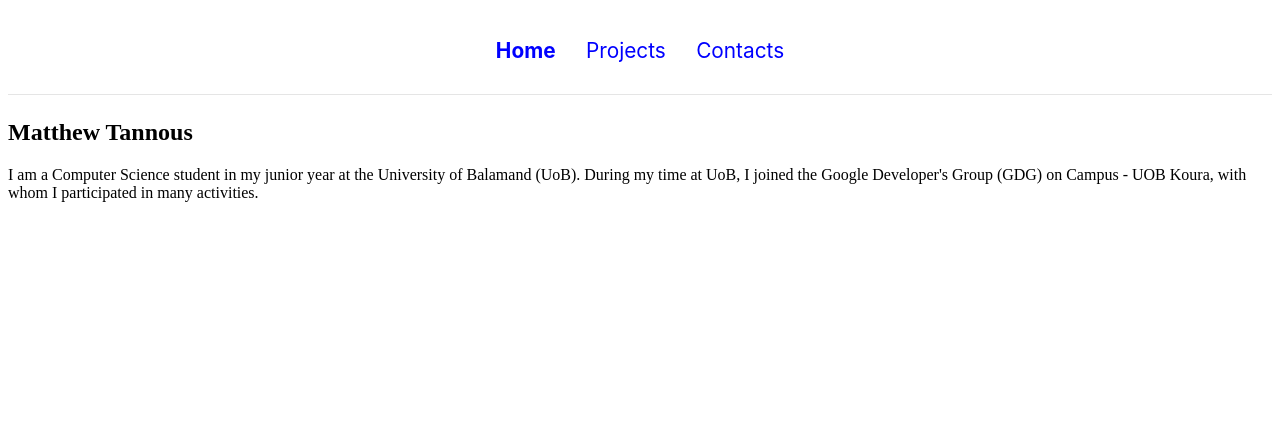
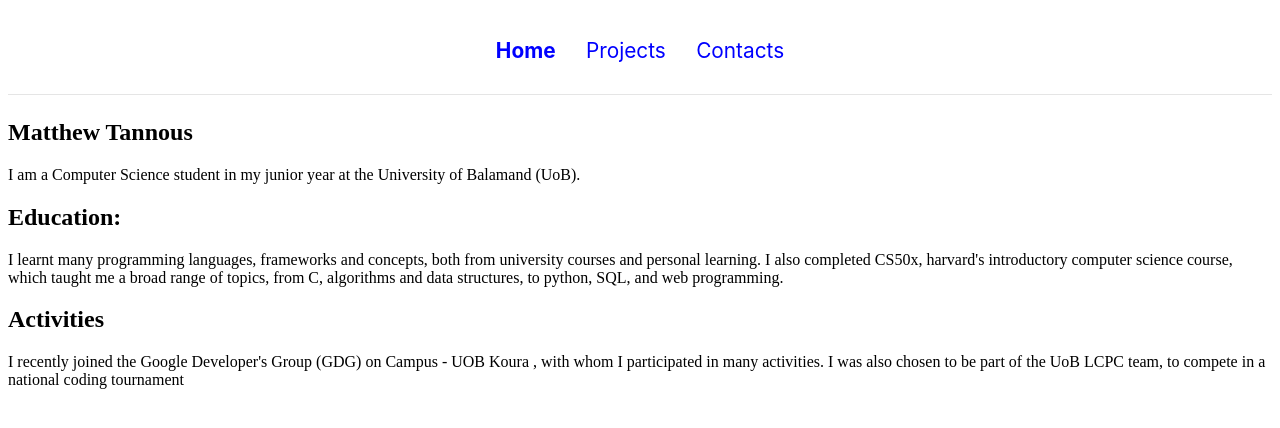
Before and after one commit to matthewtannous/matthewtannous.github.io, a Jekyll site: the page built from index.html, in a window 1280 px wide. Shown: the top 428 px of the page. Built offline with Jekyll 4.4.1, drawn with Linux system fonts in a browser that asks for light colours.

Commit message:
Update index.html

```diff
--- a/index.html
+++ b/index.html
@@ -5,10 +5,18 @@ title: Home
 
 <h1> {{ site.title }}</h1>
 
-<!-- <h2>Student at University of Balamand</h2> -->
+I am a Computer Science student in my junior year at the University of Balamand (UoB).
 
-<p>
-    I am a Computer Science student in my junior year at the University of Balamand (UoB).
-    During my time at UoB, I joined the Google Developer's Group (GDG) on Campus - UOB Koura,
-    with whom I participated in many activities.
-</p>
+<div>
+<h2>Education:</h2>
+I learnt many programming languages, frameworks and concepts, both from university courses and personal learning.
+
+I also completed CS50x, harvard's introductory computer science course, which taught me a broad range of topics, from C, algorithms and data structures, to python, SQL, and web programming.
+</div>
+
+<div>
+<h2>Activities</h2>
+I recently joined the Google Developer's Group (GDG) on Campus - UOB Koura , with whom I participated in many activities.
+
+I was also chosen to be part of the UoB LCPC team, to compete in a national coding tournament
+</div>
```
